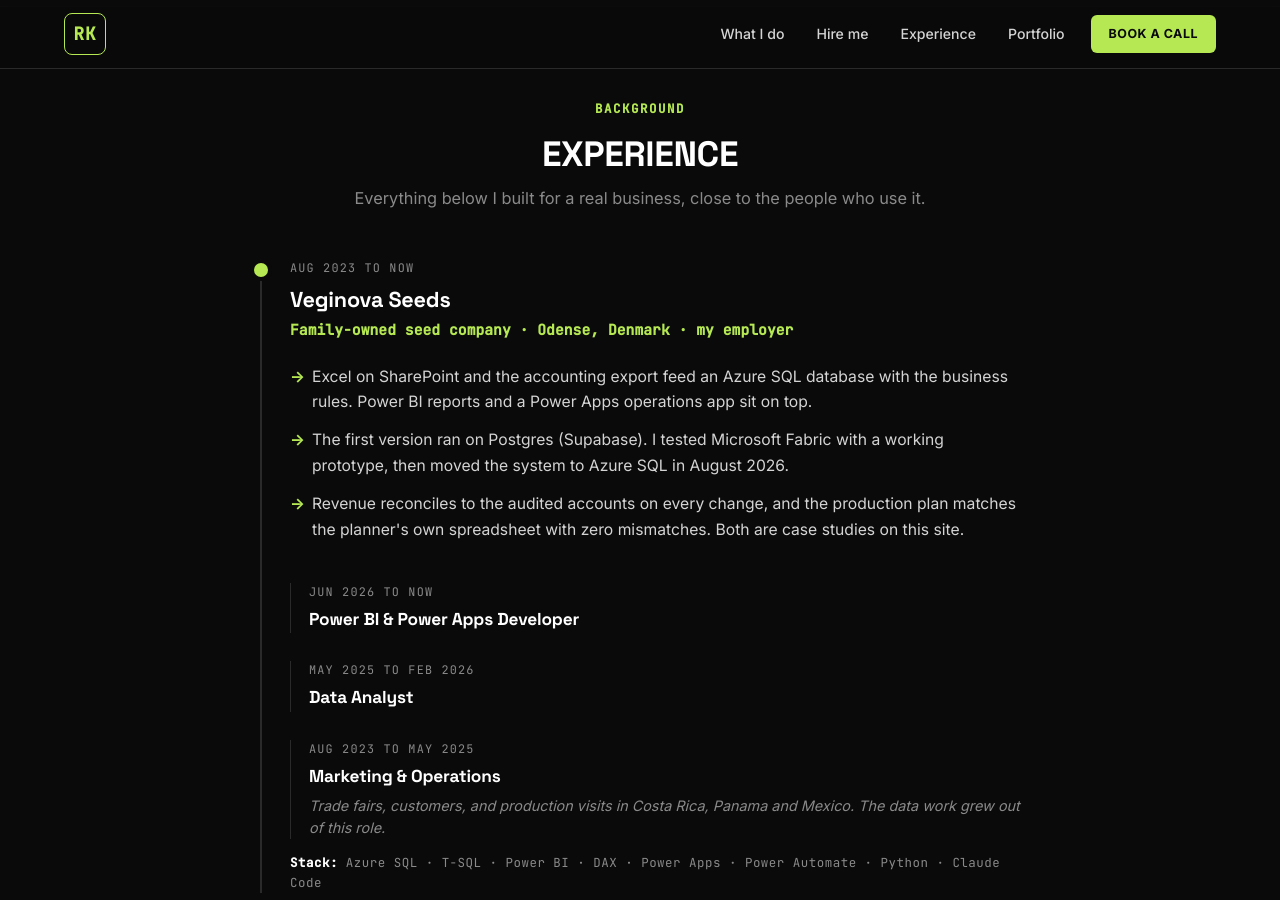
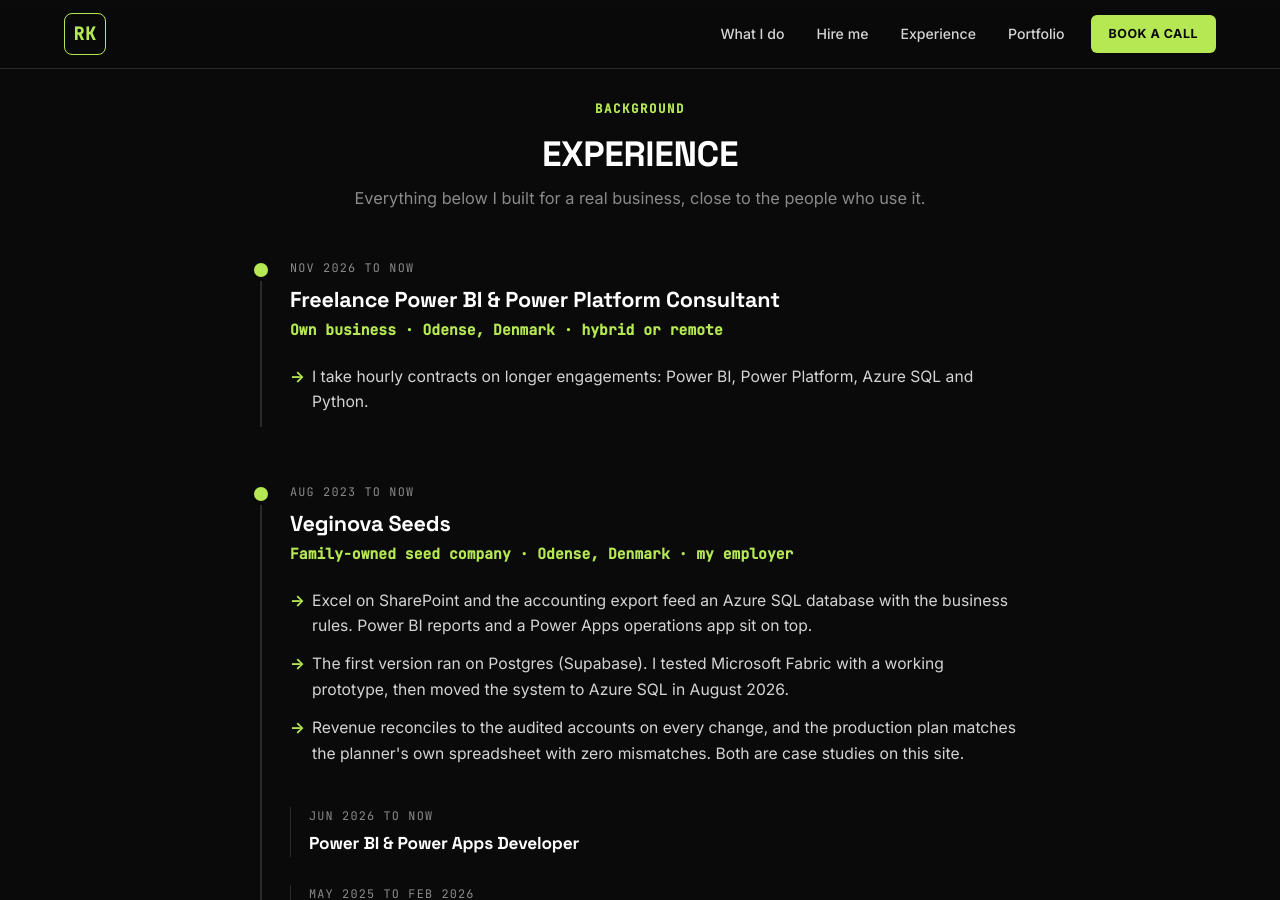
Before and after one commit to rasmuskampmann1998/rasmuskampmann.com, a Jekyll site: the page built from portfolio.md, in a window 1280 px wide and 900 px high, scrolled down 4668 px. Built offline with Jekyll 4.4.1, drawn with Linux system fonts in a browser that asks for light colours.

Commit message:
Freelance entry at the top of Experience on the CV, the home page and the portfolio: Freelance Power BI & Power Platform Consultant, Nov 2026 to now (Rasmus 2026-11-22)
Co-Authored-By: Claude Fable 5.2 <noreply@anthropic.com>

```diff
--- a/portfolio.md
+++ b/portfolio.md
@@ -167,6 +167,15 @@ description: Rasmus Kampmann, Freelance Power BI Consultant in Odense, Denmark.
     <div class="experience-timeline">
 
       <div class="experience-card">
+        <p class="experience-date">Nov 2026 to now</p>
+        <h4 class="experience-role">Freelance Power BI &amp; Power Platform Consultant</h4>
+        <p class="experience-company">Own business · Odense, Denmark · hybrid or remote</p>
+        <ul class="experience-bullets">
+          <li>I take hourly contracts on longer engagements: Power BI, Power Platform, Azure SQL and Python.</li>
+        </ul>
+      </div>
+
+      <div class="experience-card">
         <p class="experience-date">Aug 2023 to now</p>
         <h4 class="experience-role">Veginova Seeds</h4>
         <p class="experience-company">Family-owned seed company · Odense, Denmark · my employer</p>
```
Also changed, not shown: _claims-2026-11.md (+1 -0 lines), cv/rasmus-kampmann-cv-2026-11.html (+9 -0 lines), index.md (+4 -0 lines), 1 other file.
